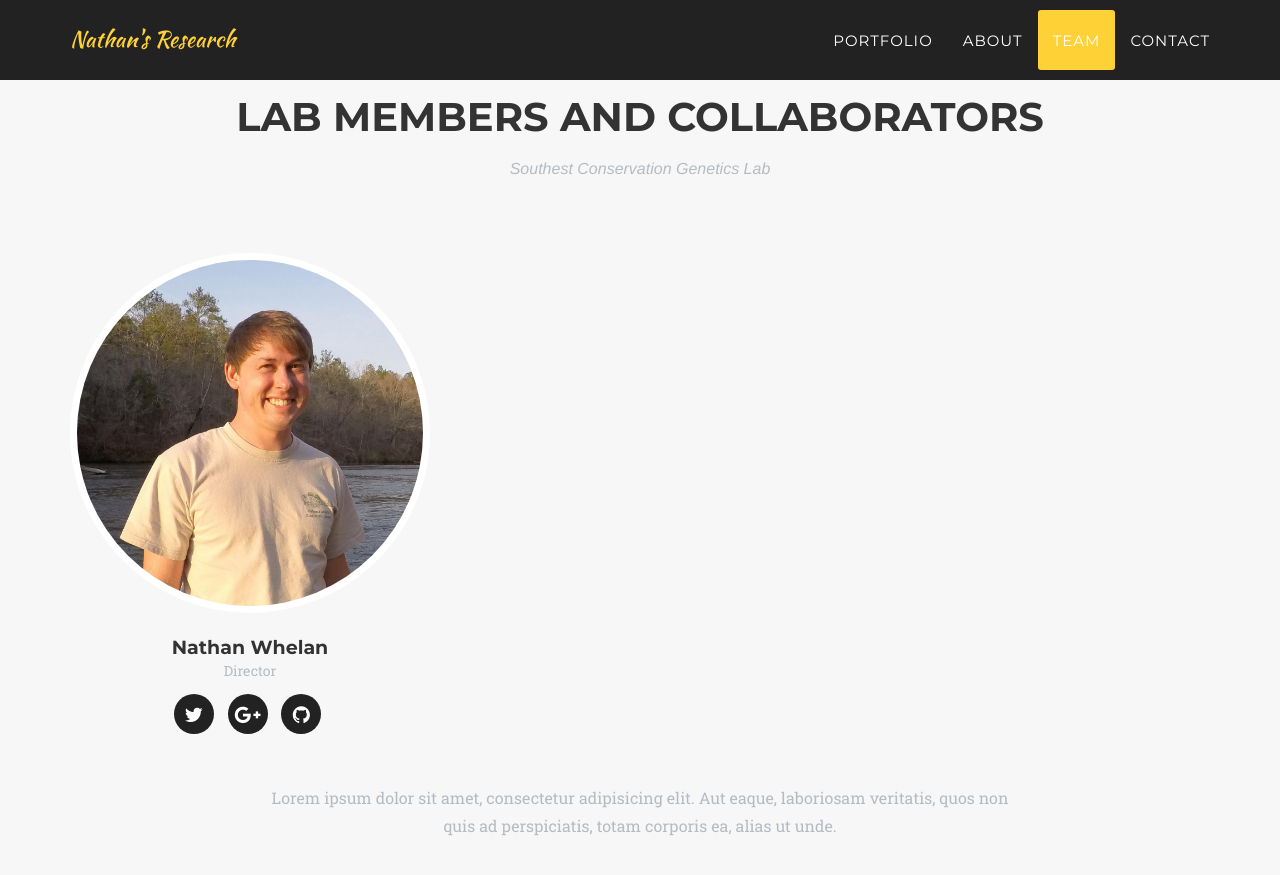
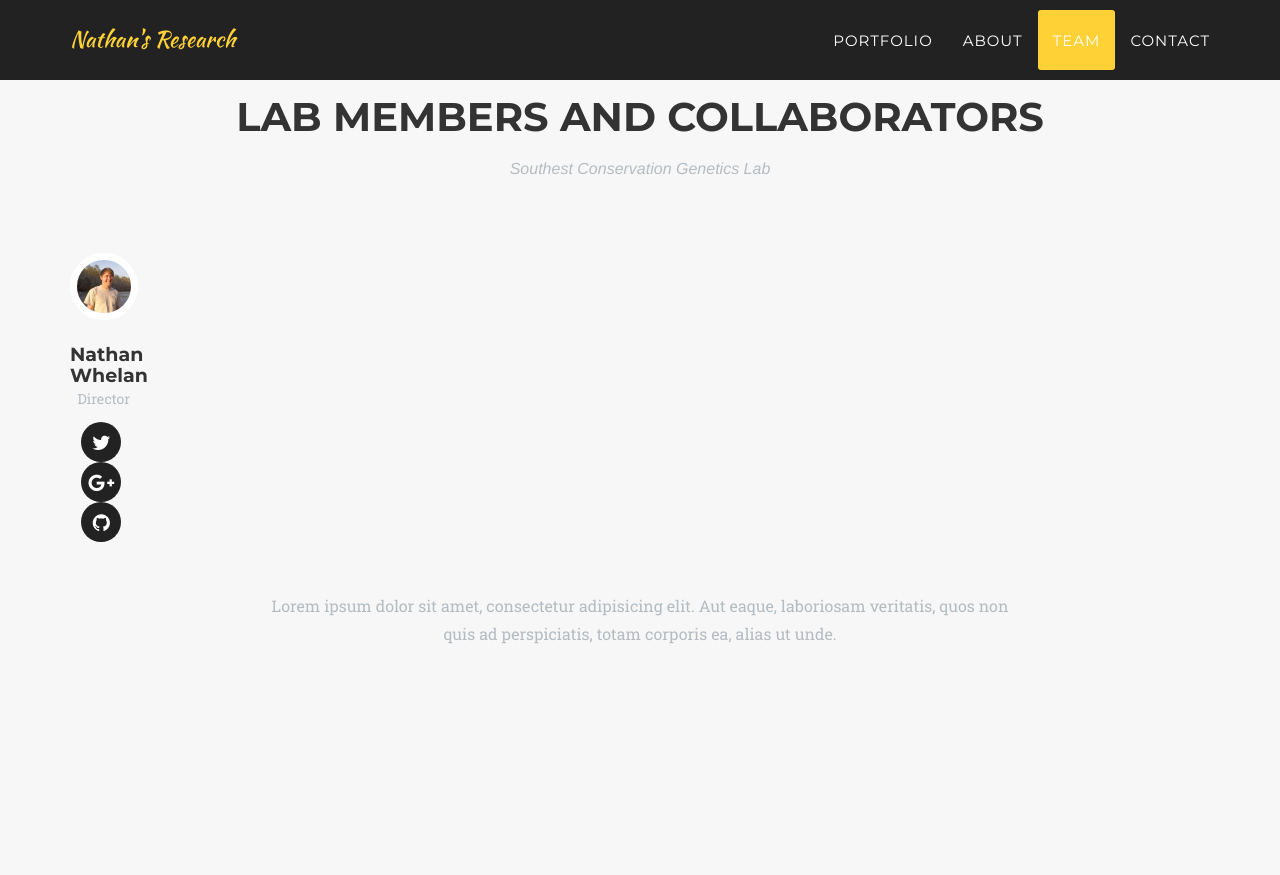
Before and after one commit to NathanWhelan/nathanwhelan.github.io, a Jekyll site: the page built from index.html, in a window 1280 px wide and 900 px high, scrolled down 2813 px. Shown: the top 875 px of the window. Built offline with Jekyll 4.4.1, drawn with Linux system fonts in a browser that asks for light colours; some web fonts are replaced.

Commit message:
Update team.html

```diff
--- a/_includes/team.html
+++ b/_includes/team.html
@@ -9,7 +9,7 @@
             </div>
             <div class="row">
                 {% for member in site.people %}
-                <div class="col-sm-4">
+                <div class="col-sm-1">
                     <div class="team-member">
                         <img src="img/team/{{ member.pic }}.jpg" class="img-responsive img-circle" alt="">
                         <h4>{{ member.name }}</h4>
```
